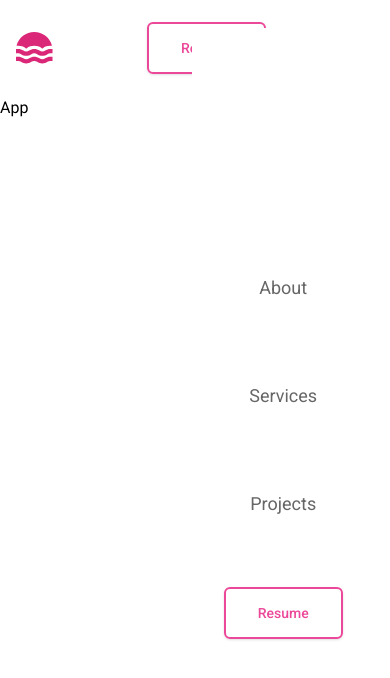
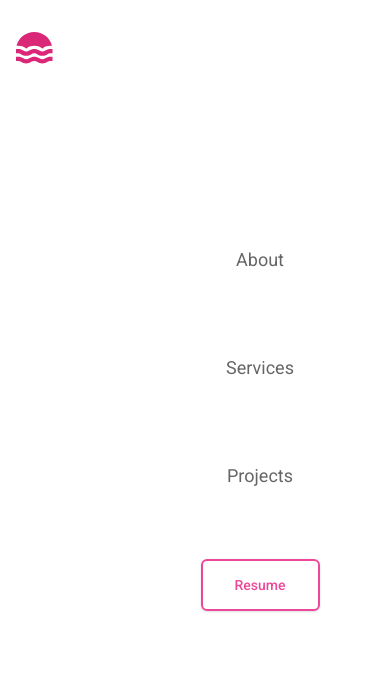
Before and after one commit to keelviinn/portfolio_kelvin, a Next.js app: page / in a window 390 px wide. Both pictures are taken after a click on the button 356 px from the left and 48 px from the top of the page. Shown: the top 678 px of the page. Built offline with nearby package versions, Linux system fonts and the light colour scheme.

Commit message:
navbar menu mobile

```diff
--- a/components/Nav/MenuItem/index.tsx
+++ /dev/null
@@ -1,40 +0,0 @@
-import { motion } from "framer-motion";
-
-const variants = {
-  open: {
-    y: 0,
-    opacity: 1,
-    transition: {
-      y: { stiffness: 1000, velocity: -100 }
-    }
-  },
-  closed: {
-    y: 50,
-    opacity: 0,
-    transition: {
-      y: { stiffness: 1000 }
-    }
-  }
-};
-
-const colors = ["#FF008C", "#D309E1", "#9C1AFF", "#7700FF", "#4400FF"];
-
-interface MenuItemProps {
-  i: number;
-}
-
-export const MenuItem = ({ i }: MenuItemProps) => {
-  const style = { border: `2px solid ${colors[i]}` };
-
-  return (
-    <motion.li
-      variants={variants}
-      whileHover={{ scale: 1.1 }}
-      whileTap={{ scale: 0.95 }}
-      className="m-0 p-0"
-    >
-      <div className={`icon-placeholder`} style={style} />
-      <div className={`text-placeholder`} style={style} />
-    </motion.li>
-  );
-};
--- a/components/Nav/MenuToggle/index.tsx
+++ /dev/null
@@ -1,42 +0,0 @@
-import { motion } from "framer-motion";
-
-interface MenuToggleProps {
-  toggle: (e: any) => void;
-}
-
-const Path = ({ props }: any) => (
-  <motion.path
-    fill="transparent"
-    strokeWidth="3"
-    stroke="hsl(0, 0%, 18%)"
-    strokeLinecap="round"
-    {...props}
-  />
-);
-
-export const MenuToggle = ({ toggle }: MenuToggleProps) => (
-  <button onClick={toggle}>
-    <svg width="23" height="23" viewBox="0 0 23 23">
-      <Path
-        variants={{
-          closed: { d: "M 2 2.5 L 20 2.5" },
-          open: { d: "M 3 16.5 L 17 2.5" },
-        }}
-      />
-      <Path
-        d="M 2 9.423 L 20 9.423"
-        variants={{
-          closed: { opacity: 1 },
-          open: { opacity: 0 },
-        }}
-        transition={{ duration: 0.1 }}
-      />
-      <Path
-        variants={{
-          closed: { d: "M 2 16.346 L 20 16.346" },
-          open: { d: "M 3 2.5 L 17 16.346" },
-        }}
-      />
-    </svg>
-  </button>
-);
--- a/components/Nav/Navigation/index.tsx
+++ /dev/null
@@ -1,21 +0,0 @@
-import { motion } from "framer-motion";
-import { MenuItem } from "../MenuItem";
-
-const variants = {
-  open: {
-    transition: { staggerChildren: 0.07, delayChildren: 0.2 }
-  },
-  closed: {
-    transition: { staggerChildren: 0.05, staggerDirection: -1 }
-  }
-};
-
-export const Navigation = () => (
-  <motion.ul variants={variants}>
-    {itemIds.map(i => (
-      <MenuItem i={i} key={i} />
-    ))}
-  </motion.ul>
-);
-
-const itemIds = [0, 1, 2, 3, 4];
--- a/components/Nav/index.tsx
+++ /dev/null
@@ -1,44 +0,0 @@
-import { useRef } from "react";
-import { motion, useCycle } from "framer-motion";
-import { MenuToggle } from "./MenuToggle";
-import { Navigation } from "./Navigation";
-import { useDimensions } from "../../hooks/useDimensions";
-
-const sidebar = {
-  open: (height = 1000) => ({
-    clipPath: `circle(${height * 2 + 200}px at 40px 40px)`,
-    transition: {
-      type: "spring",
-      stiffness: 20,
-      restDelta: 2
-    }
-  }),
-  closed: {
-    clipPath: "circle(30px at 40px 40px)",
-    transition: {
-      delay: 0.5,
-      type: "spring",
-      stiffness: 400,
-      damping: 40
-    }
-  }
-};
-
-export const Nav = () => {
-  const [isOpen, toggleOpen] = useCycle(false, true);
-  const containerRef = useRef(null);
-  const { height } = useDimensions({ ref: containerRef });
-
-  return (
-    <motion.nav
-      initial={false}
-      animate={isOpen ? "open" : "closed"}
-      custom={height}
-      ref={containerRef}
-    >
-      <motion.div className="background" variants={sidebar} />
-      <Navigation />
-      <MenuToggle toggle={() => toggleOpen()} />
-    </motion.nav>
-  );
-};
--- a/components/Navigation/index.tsx
+++ b/components/Navigation/index.tsx
@@ -1,10 +1,8 @@
+import Link from "next/link";
+import { NextComponentType } from "next";
 import { useTheme } from "next-themes";
-import { NextComponentType } from "next";
 import { motion } from "framer-motion";
-import { Transition } from "@tailwindui/react";
-import Link from "next/link";
 import { useState } from "react";
-import { MenuToggle } from "../Nav/MenuToggle";
 
 const navItems = [
   { id: 1, href: "/", children: "About" },
@@ -121,9 +119,10 @@ export const Navigation: NextComponentType = () => {
   };
 
   return (
+    <>
       <header
         aria-label="Site Header"
-      className="bg-white dark:bg-slate-800 w-full"
+        className="bg-white dark:bg-slate-800 w-full absolute left-0 top-0"
       >
         <div className="mx-auto max-w-screen-xl px-4 sm:px-6 lg:px-8">
           <div className="flex h-24 items-center justify-between">
@@ -147,7 +146,10 @@ export const Navigation: NextComponentType = () => {
             </div>
 
             <div className="md:flex md:items-center md:gap-12">
-            <nav aria-label="Site Nav" className="DESKTOP-MENU hidden md:block">
+              <nav
+                aria-label="Site Nav"
+                className="DESKTOP-MENU hidden md:block"
+              >
                 <ul className="hidden md:flex items-center gap-6 text-sm">
                   {navItems.map(({ id, children, href }) => (
                     <NavItem key={id} href={href}>
@@ -156,13 +158,40 @@ export const Navigation: NextComponentType = () => {
                   ))}
                 </ul>
               </nav>
+              <div className="flex items-center gap-4">
+                <div className="sm:flex sm:gap-4">
+                  <Link href="/">
+                    <a
+                      className="rounded-md border-pink-500 border-2 px-8 py-4 text-sm font-medium text-pink-500 shadow dark:hover:bg-pink-200 transition-colors duration-300"
+                      aria-label="Resume"
+                    >
+                      Resume
+                    </a>
+                  </Link>
+                </div>
+
+                <ThemeChange />
+
+                <div className="block md:hidden z-20">
+                  <button
+                    onClick={handleHamburgerClick}
+                    className="rounded flex flex-col h-9 w-9 justify-center items-center group"
+                  >
+                    <Hambuger isOpen={isOpen} />
+                  </button>
+                </div>
+              </div>
+            </div>
+          </div>
+        </div>
+      </header>
       <motion.nav
         aria-label="Site Nav"
-              className={`MOBILE-MENU md:hidden`}
+        className="MOBILE-MENU md:hidden"
         animate={isOpen ? "open" : "closed"}
         variants={variants}
       >
-              <ul className="flex flex-col absolute right-0 top-0 h-screen items-center w-[80%] py-10 gap-20 text-lg bg-white dark:bg-slate-700 justify-center">
+        <ul className="flex flex-col absolute z-10 h-screen right-0 top-0 items-center w-2/3 py-10 gap-20 text-lg bg-white dark:bg-slate-700 justify-center">
           {navItems.map(({ id, children, href }) => (
             <NavItem
               key={id}
@@ -185,33 +214,6 @@ export const Navigation: NextComponentType = () => {
           </div>
         </ul>
       </motion.nav>
-
-            <div className="flex items-center gap-4">
-              <div className="sm:flex sm:gap-4">
-                <Link href="/">
-                  <a
-                    className="rounded-md border-pink-500 border-2 px-8 py-4 text-sm font-medium text-pink-500 shadow dark:hover:bg-pink-200 transition-colors duration-300"
-                    aria-label="Resume"
-                  >
-                    Resume
-                  </a>
-                </Link>
-              </div>
-
-              <ThemeChange />
-
-              <div className="block md:hidden">
-                <button
-                  onClick={handleHamburgerClick}
-                  className="rounded flex flex-col h-9 w-9 justify-center items-center group"
-                >
-                  <Hambuger isOpen={isOpen} />
-                </button>
-              </div>
-            </div>
-          </div>
-        </div>
-      </div>
-    </header>
+    </>
   );
 };
```
Lines whose indentation alone changed are shown as unchanged.
